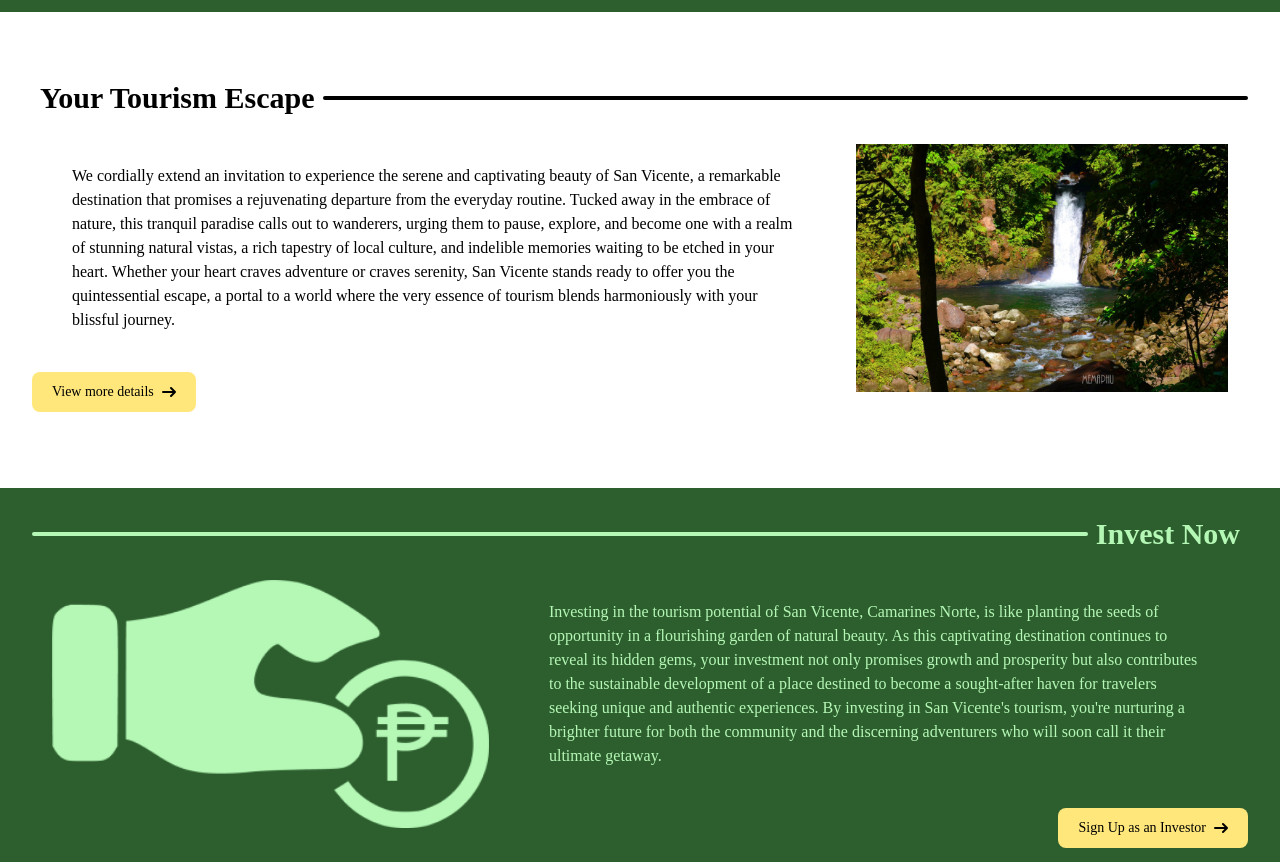
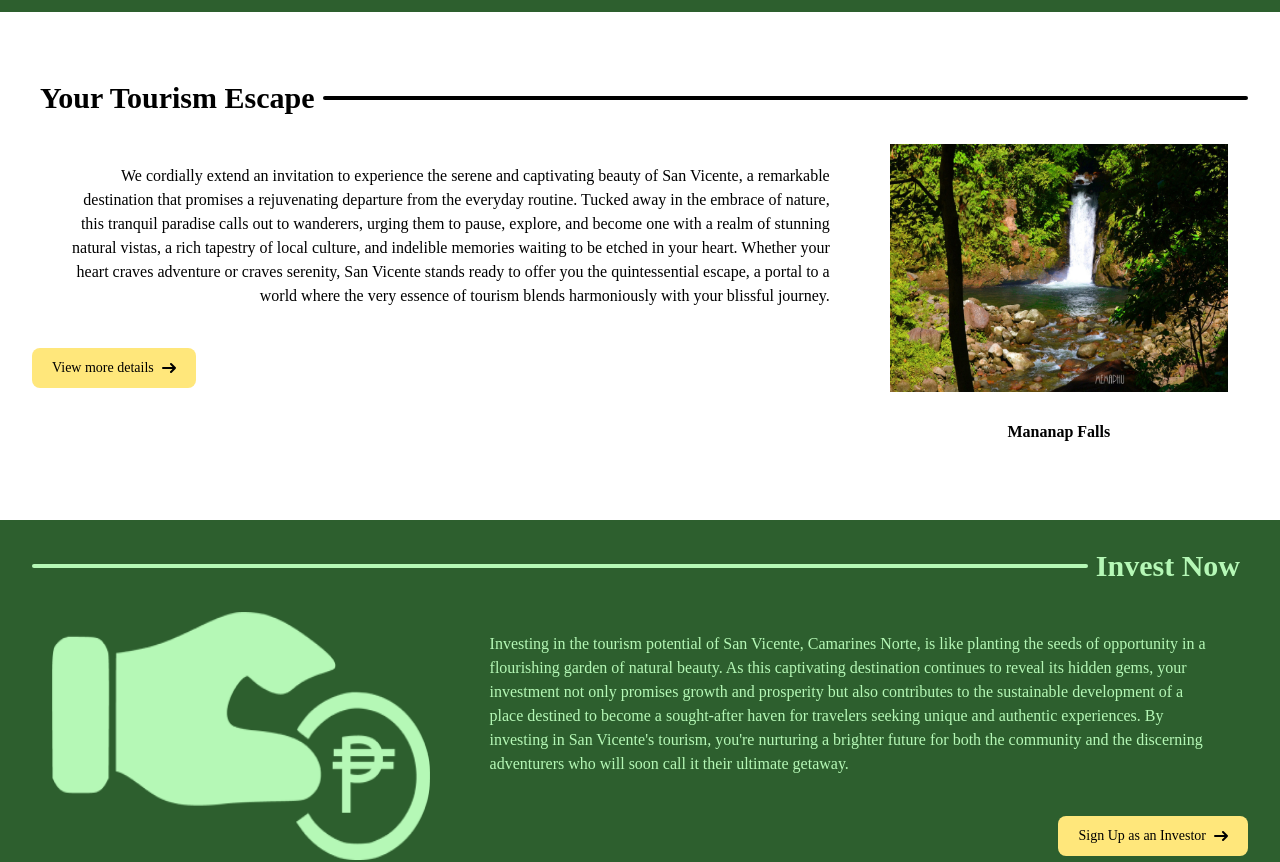
Before and after one commit to aechano/Vicenture-SAD, a React (Create React App) app: page / in a window 1280 px wide. Shown: the part 1740-2602 px from the top of the page. Built offline with nearby package versions, Linux system fonts and the light colour scheme.

Commit message:
Sections adjustments

```diff
--- a/src/components/Sections.js
+++ b/src/components/Sections.js
@@ -34,23 +34,30 @@ export default function Sections(props) {
                 <div className="relative h-full">
                     <div className="flex flex-col md:flex-row items-start">
                         {props.left ?
+                            <div className=''>
                                 <img
-                                className="h-72 w-auto p-5"
+                                    className="h-72 w-auto p-5 rounded-xl"
                                     src={props.src !== undefined ? props.src : ""}
                                     alt={props.alt !== undefined ? props.alt : ""}
                                 />
+                                {props.altDisplay !== undefined ?
+                                    <p className="pt-2 text-black font-bold text-center">{props.altDisplay}</p>
                                     :
                                     null
                                 }
-                        <div className='h-auto m-auto align-middle'>
-                            <p className={"m-auto text-left w-auto p-10 " + (props.left?"text-lgu-lime":"text-black")}>
+                            </div>
+                            :
+                            null
+                        }
+                        <div className='h-auto w-9/12 align-middle'>
+                            <p className={"m-auto w-auto p-10 " + (props.left ? "text-lgu-lime text-left" : "text-black text-right")}>
                                 {props.children !== undefined ? props.children : ""}
                             </p>
                             {props.button !== undefined ?
                                 <NavLink
                                     className={"text-black bg-lgu-yellow hover:bg-yellow-300 focus:ring-1 focus:outline-none focus:ring-yellow-300 font-medium rounded-lg text-sm px-5 py-2.5 text-center inline-flex items-center dark:bg-lgu-yellow dark:hover-bg-yellow-100 dark:focus:ring-yellow-300 " +
-                                                    (props.left?"float-right":"float-left")}
-                                    to={props.href!==undefined?props.href:"/"}>
+                                        (props.left ? "float-right" : "float-left")}
+                                    to={props.href !== undefined ? props.href : "/"}>
                                     {props.button}
                                     {props.arrow ?
                                         <svg
@@ -75,11 +82,18 @@ export default function Sections(props) {
                             }
                         </div>
                         {!props.left ?
+                            <div className=''>
                                 <img
-                                className="h-72 w-auto p-5"
-                                src={props.src}
+                                    className="h-72 w-auto p-5 rounded-xl"
+                                    src={props.src !== undefined ? props.src : ""}
                                     alt={props.alt !== undefined ? props.alt : ""}
                                 />
+                                {props.altDisplay !== undefined ?
+                                    <p className="pt-2 text-black font-bold text-center">{props.altDisplay}</p>
+                                    :
+                                    null
+                                }
+                            </div>
                             :
                             null
                         }
--- a/src/pages/Homepage.js
+++ b/src/pages/Homepage.js
@@ -154,6 +154,7 @@ function Homepage() {
                 title="Your Tourism Escape"
                 src={require("./../res/img/waterfalls.jpg")}
                 alt="Mananap Falls"
+                altDisplay="Mananap Falls"
                 button="View more details"
                 arrow={true}
                 href="/">
```
Lines whose indentation alone changed are shown as unchanged.
